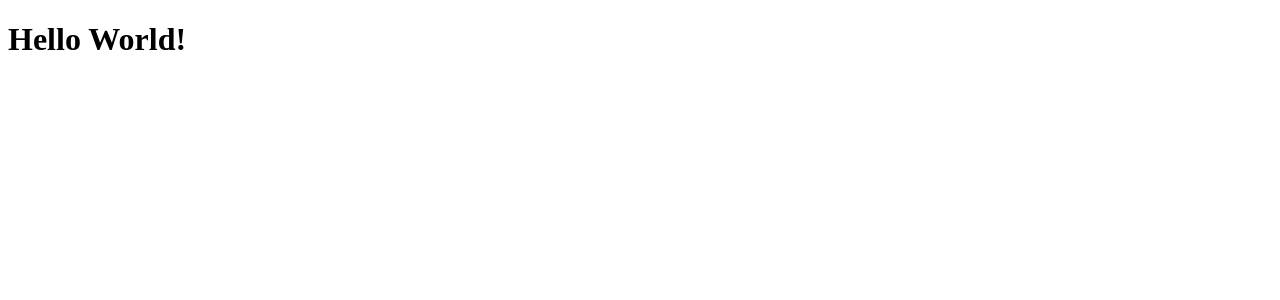
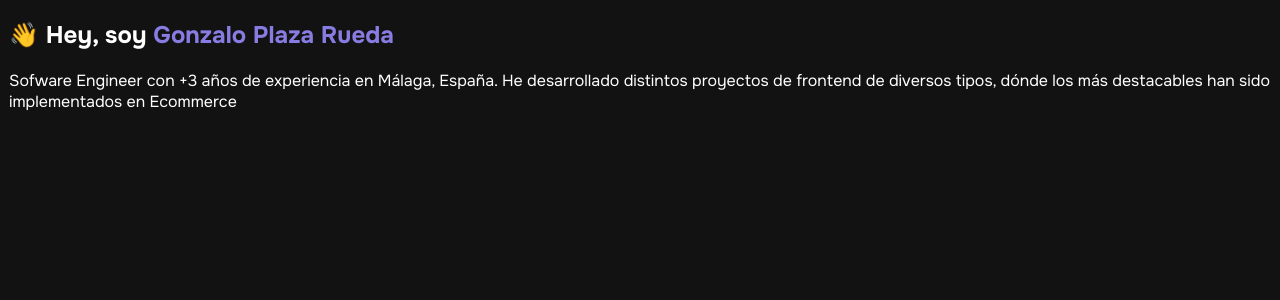
Before and after one commit to gonzalo-plaza/portfolio, a Next.js app: page / in a window 1280 px wide. Shown: the top 300 px of the page. Built offline with nearby package versions, Linux system fonts and the light colour scheme.

Commit message:
Refactor layout and home components to use Onest font and apply main layout styles

```diff
--- a/src/app/layout.tsx
+++ b/src/app/layout.tsx
@@ -1,13 +1,12 @@
 import type { Metadata } from "next";
-import { Geist, Geist_Mono } from "next/font/google";
+import { Onest } from "next/font/google";
 
-const geistSans = Geist({
-  variable: "--font-geist-sans",
-  subsets: ["latin"],
-});
+import "@/styles/theme/theme.scss";
+import styles from "@/app/styles/main-layout.module.scss";
+import "@/styles/layout/common-layout.scss";
 
-const geistMono = Geist_Mono({
-  variable: "--font-geist-mono",
+const onest = Onest({
+  variable: "--font-onest",
   subsets: ["latin"],
 });
 
@@ -52,12 +51,13 @@ export default function RootLayout({
 }: Readonly<{
   children: React.ReactNode;
 }>) {
+  console.log(styles);
   return (
     <html lang="es">
       <head>
         <meta name="apple-mobile-web-app-title" content="GonzaloPlazaRueda" />
       </head>
-      <body className={`${geistSans.variable} ${geistMono.variable}`}>
+      <body className={`${onest.className} ${styles["main-layout"]}`}>
         {children}
       </body>
     </html>
--- a/src/app/page.tsx
+++ b/src/app/page.tsx
@@ -1,3 +1,24 @@
+import homeStyles from "@/app/styles/home.module.scss";
+
 export default function Home() {
-  return <h1>Hello World!</h1>;
+  console.log(homeStyles);
+  return (
+    <main>
+      <section className={`container`}>
+        <div>
+          <h1>
+            👋 Hey, soy{" "}
+            <span className={`${homeStyles.homeSection__mainTitleHighlight}`}>
+              Gonzalo Plaza Rueda
+            </span>
+          </h1>
+          <p>
+            Sofware Engineer con +3 años de experiencia en Málaga, España. He
+            desarrollado distintos proyectos de frontend de diversos tipos,
+            dónde los más destacables han sido implementados en Ecommerce
+          </p>
+        </div>
+      </section>
+    </main>
+  );
 }
```
